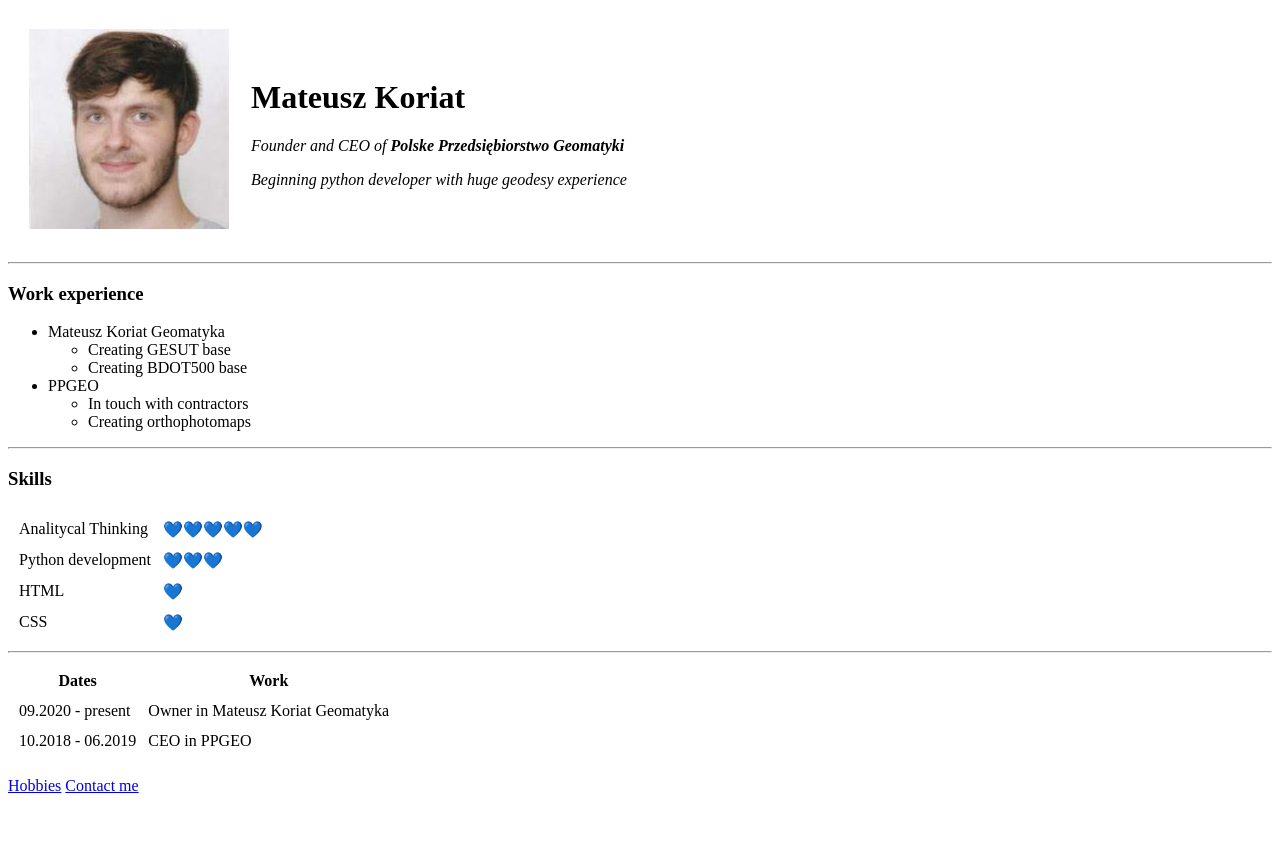
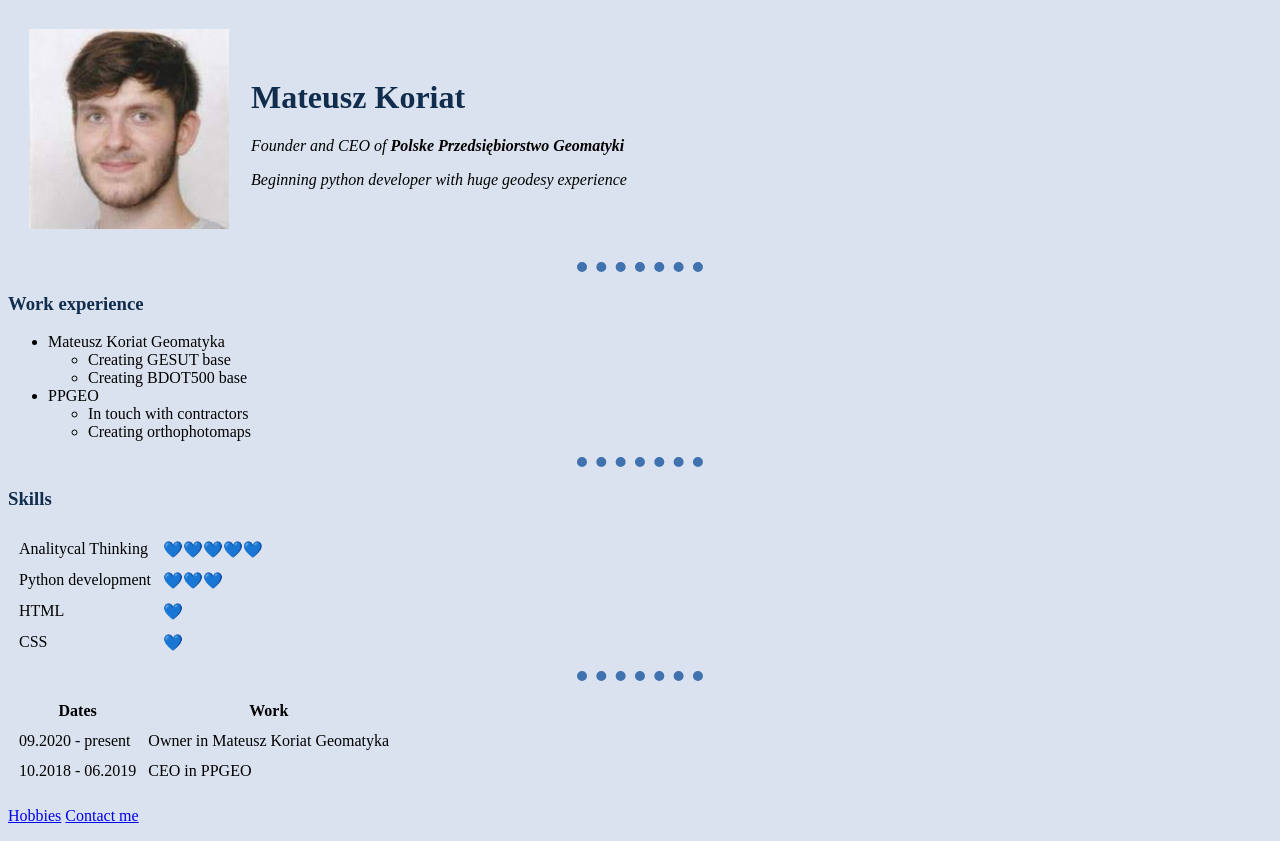
Before and after one commit to Koriatt/cv, a plain HTML site: page index.html in a window 1280 px wide. Before the commit the page ends 811 px from the top, so only its background shows below. Drawn offline with Linux system fonts and the light colour scheme.

Commit message:
Update files

```diff
--- a/contact.html
+++ b/contact.html
@@ -1,12 +1,15 @@
 <!doctype html>
 <html lang="en">
+
 <head>
   <meta charset="UTF-8">
   <meta name="viewport"
     content="width=device-width, user-scalable=no, initial-scale=1.0, maximum-scale=1.0, minimum-scale=1.0">
   <meta http-equiv="X-UA-Compatible" content="ie=edge">
   <title>Contact</title>
+  <link rel="stylesheet" href="css/styles.css">
 </head>
+
 <body>
   <h2>Contact information:</h2>
   <ul>
@@ -24,4 +27,5 @@
     <input type="submit">
   </form>
 </body>
+
 </html>
--- /dev/null
+++ b/css/styles.css
@@ -0,0 +1,17 @@
+body {
+    background-color: #DBE2EF;
+}
+hr {
+    border-style: dotted none none;
+    border-width: 10px;
+    border-color: #3F72AF;
+    height: 2px;
+    width: 10%;
+    /* background-color: #6D9886; */
+}
+h1 {
+    color: #112D4E;
+}
+h3 {
+    color: #112D4E;
+}
--- a/index.html
+++ b/index.html
@@ -1,19 +1,24 @@
 <!doctype html>
 <html lang="en">
+
 <head>
   <meta charset="UTF-8">
   <meta name="viewport"
     content="width=device-width, user-scalable=no, initial-scale=1.0, maximum-scale=1.0, minimum-scale=1.0">
   <meta http-equiv="X-UA-Compatible" content="ie=edge">
   <title>Koriat's Personal Site</title>
+  <link rel="stylesheet" href="css/styles.css">
 </head>
+
 <body>
   <table cellspacing="20">
     <tr>
       <td><img src="images\image.jpg" alt=""></td>
-        <td><h1>Mateusz Koriat</h1>
+      <td>
+        <h1>Mateusz Koriat</h1>
         <p><em>Founder and CEO of <strong>Polske Przedsiębiorstwo Geomatyki</strong></em></p>
-        <p><i>Beginning python developer with huge geodesy experience</i></p></td>
+        <p><i>Beginning python developer with huge geodesy experience</i></p>
+      </td>
     </tr>
   </table>
   <hr>
@@ -81,4 +86,5 @@
   <p><a href="hobbies.html">Hobbies</a> <a href="contact.html">Contact me</a></p>
 
 </body>
+
 </html>
```
Also changed, not shown: hobbies.html (+4 -0 lines). Lines whose indentation alone changed are shown as unchanged.
